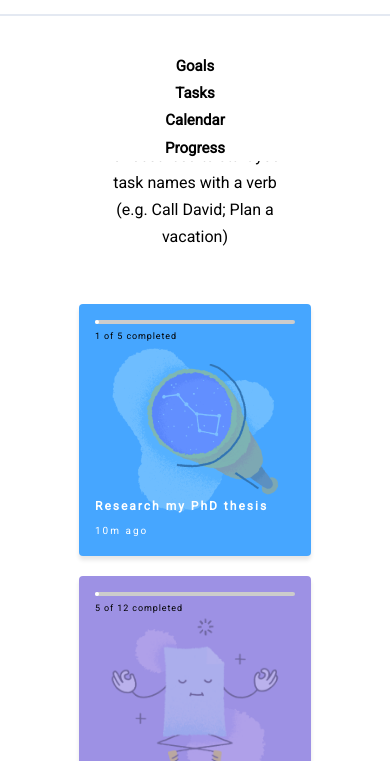
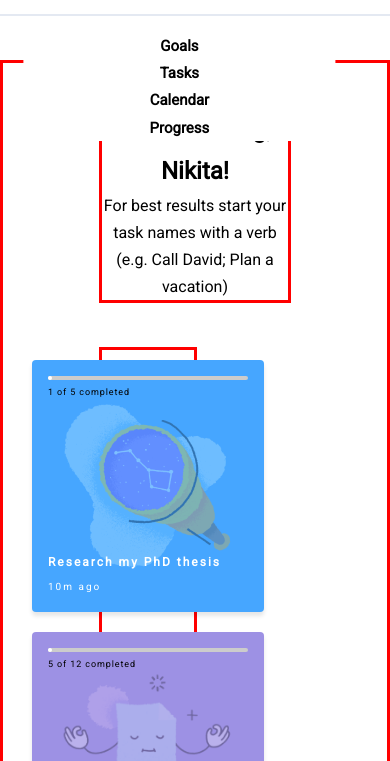
Before and after one commit to borkk85/Example-Project, a plain HTML site: page index.html in a window 390 px wide. Both pictures are taken after a click on the button 190 px from the left and 31 px from the top of the page. Shown: the part 48-809 px from the top of the page. Drawn offline with nearby package versions, Linux system fonts and the light colour scheme.

Commit message:
Update style.css

```diff
--- a/Assets/style.css
+++ b/Assets/style.css
@@ -32,27 +32,21 @@ body {
     min-height: 100%;
     line-height: 1.7;
     font-family: var(--ff-primary);
-    margin: 0 auto;
 }
 
-ul {
+ul, li {
     list-style-type: none;
 }
 
 .header-container {
     width: 100%;
     height: 64px;
-    margin: 0 auto;
     background: var(--clr-bg-header);
     border-bottom: solid 2px #E4E9F2;
     display: flex;
     justify-content: space-between;
     align-items: center;
 
-}
-
-.logo-img {
-    width: 60%;
 }
 
 img {
@@ -79,7 +73,7 @@ img {
 
 .nav-list {
     display: flex;
-    justify-content: space-evenly;
+    justify-content: space-around;
     align-items: center;
 }
 
@@ -95,7 +89,8 @@ ul li {
 }
 
 ul li:hover {
-     padding-bottom: 7px;
+     top: -1px;
+     color: var(--clr-blue);
 }
 
 ul li:nth-child(1):hover::after {
@@ -107,7 +102,6 @@ ul li:nth-child(1):hover::after {
     height: 5px;
     border-radius: 100%;
     left: calc(65% - 8px);
-
 }
 
 ul li:nth-child(2):hover::after {
@@ -161,20 +155,21 @@ ul li:nth-child(4):hover::after {
 
 .list-item a:hover {
     color: var(--clr-blue);
-     padding-bottom: 7px;
 }
 
 .main-container {
     width: 100%;
     margin: 44px auto;
+    border: solid 3px red;
+    display: flex;
+    flex-direction: column;
+    align-items: center;
 }
 
 .intro {
-    width: 49%;
-    margin: 44px auto;
-    display: flex;
-    flex-direction: column;
-    justify-content: flex-start;
+    border: solid 3px red;
+     width: 49%;
+
 }
 
 .intro-title {
@@ -189,15 +184,13 @@ ul li:nth-child(4):hover::after {
     font-size: 19px;
 }
 
-.content-container {
+.container-wrapper {
     width: 51%;
-    margin: 0 auto;
-}
-
-.container-wrapper {
+    border: solid 3px red;
     display: flex;
     flex-wrap: wrap;
-    justify-content: flex-start;
+    justify-content: center;
+
 }
 
 .goal {
@@ -384,13 +377,13 @@ span {
     color: var(--clr-bg-main);
 }
 
-@media only screen and (max-width: 420px){
+@media only screen and (max-width: 600px){
 
    nav ul {
     position: fixed;
     background-color: var(--clr-bg-header);
     flex-direction: column;
-    top: 100px;
+    top: 80px;
     left: 10%;
     width: 80%;
     text-align: center;
@@ -402,9 +395,8 @@ span {
   }
 
     nav ul.show {
-    transform: translateX(0);
+    transform: translateX(-5%);
   }
-
 
 
 .main-container {
```
